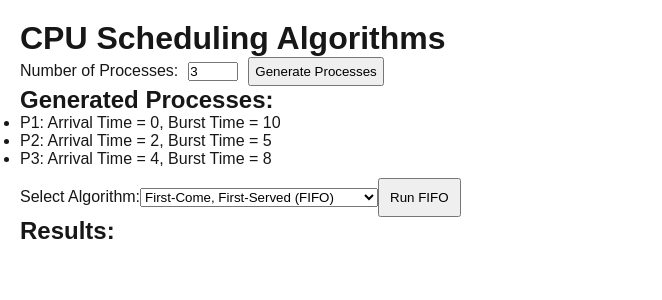
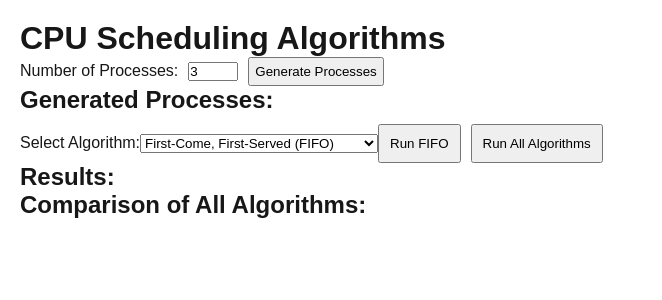
Before and after one commit to ZanderA28/cs540_project1, a Next.js app: page / in a window 1280 px wide. Shown: the top 300 px of the page, without its empty margins (0-662 px from the left). Built offline with nearby package versions, Linux system fonts and the light colour scheme.

Commit message:
Added a button to run all algorithms at once.

```diff
--- a/src/app/page.js
+++ b/src/app/page.js
@@ -9,13 +9,10 @@ import "chart.js/auto";
 
 export default function Home() {
     const [numProcesses, setNumProcesses] = useState(3);
-    const [processes, setProcesses] = useState([
-        { id: "P1", arrivalTime: 0, burstTime: 10 },
-        { id: "P2", arrivalTime: 2, burstTime: 5 },
-        { id: "P3", arrivalTime: 4, burstTime: 8 }
-    ]);
+    const [processes, setProcesses] = useState([]);
     const [selectedAlgorithm, setSelectedAlgorithm] = useState("FIFO");
     const [results, setResults] = useState([]);
+    const [allResults, setAllResults] = useState({});
 
     function generateProcesses() {
         let newProcesses = Array.from({ length: numProcesses }, (_, i) => ({
@@ -44,6 +41,16 @@ export default function Home() {
             output = mlfq([...processes], 4, 8);
         }
         setResults(output);
+    }
+
+    function runAllSchedulers() {
+        setAllResults({
+            FIFO: fifo([...processes]),
+            SJF: sjf([...processes]),
+            STCF: stcf([...processes]),
+            RR: rr([...processes], 4),
+            MLFQ: mlfq([...processes], 4, 8)
+        });
     }
 
     return (
@@ -83,6 +90,9 @@ export default function Home() {
             <button onClick={runScheduler} style={{ marginTop: "10px", padding: "10px", cursor: "pointer" }}>
                 Run {selectedAlgorithm}
             </button>
+            <button onClick={runAllSchedulers} style={{ marginLeft: "10px", padding: "10px", cursor: "pointer" }}>
+                Run All Algorithms
+            </button>
 
             <h2>Results:</h2>
             <ul>
@@ -92,9 +102,24 @@ export default function Home() {
                     </li>
                 ))}
             </ul>
+
+            <h2>Comparison of All Algorithms:</h2>
+            {Object.entries(allResults).map(([algo, result]) => (
+                <div key={algo}>
+                    <h3>{algo}</h3>
+                    <ul>
+                        {result.map((entry, index) => (
+                            <li key={index}>
+                                {entry.process} → {entry.startTime} to {entry.endTime}
+                            </li>
+                        ))}
+                    </ul>
+                </div>
+            ))}
         </div>
     );
 }
+
 
 // FIFO Algorithm
 function fifo(processes) {
```
